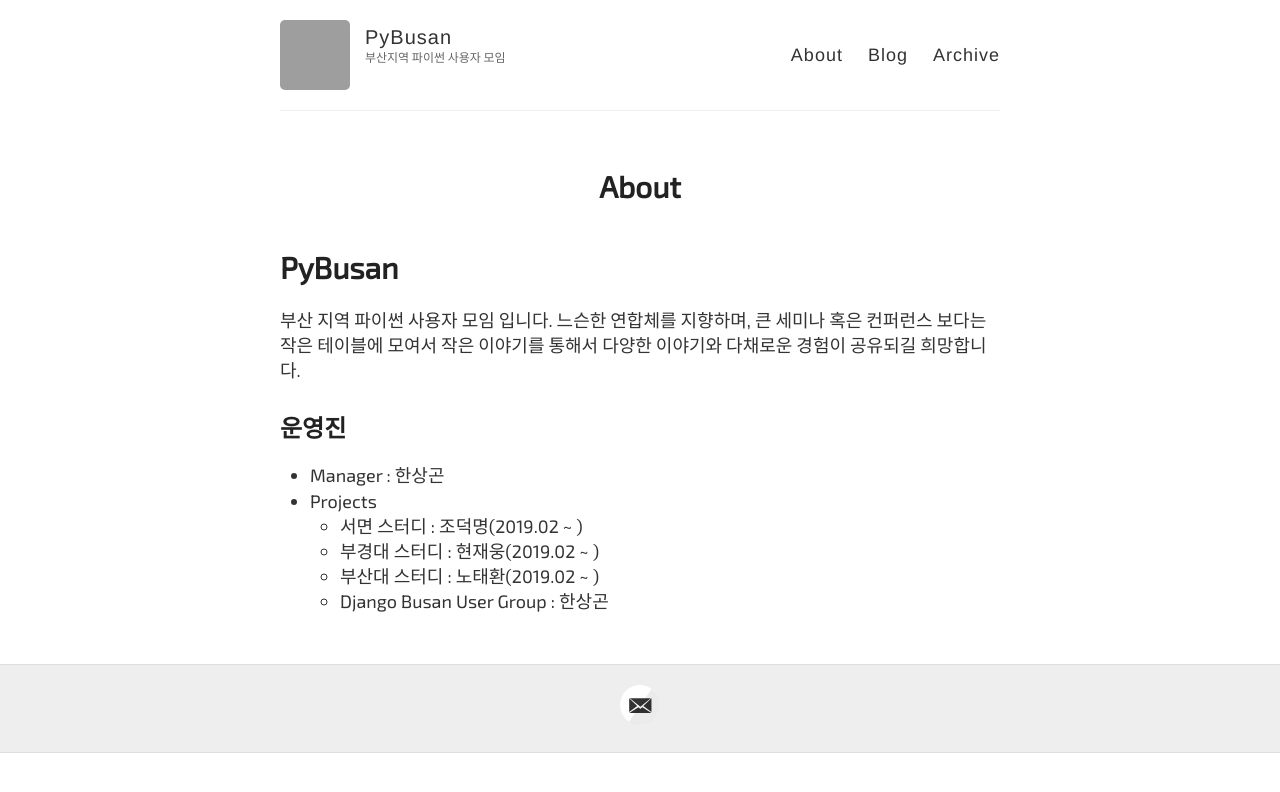
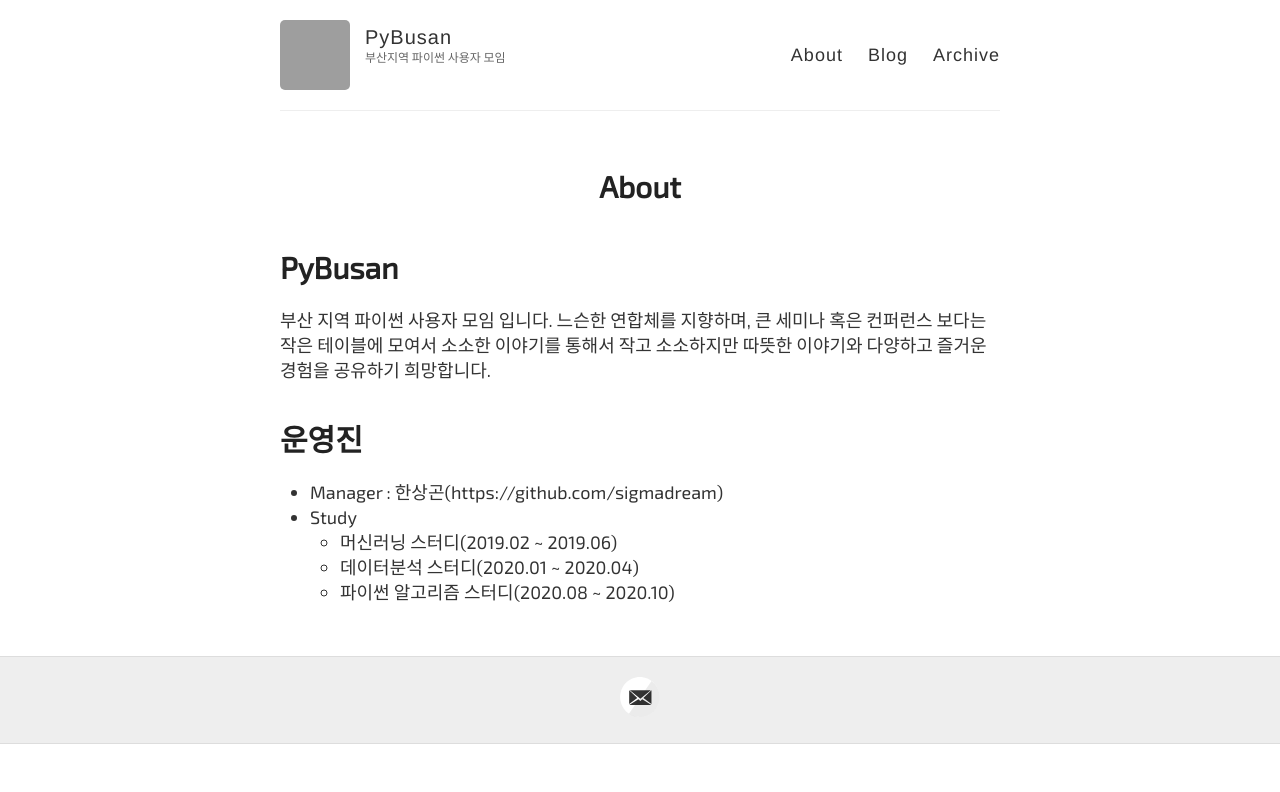
Before and after one commit to pybusan/pybusan.github.io, a Jekyll site: the page built from about.md, in a window 1280 px wide. Shown: the top 792 px of the page. Built offline with Jekyll 4.4.1, drawn with Linux system fonts in a browser that asks for light colours; some web fonts are replaced; grey boxes are pictures that could not be loaded.

Commit message:
Update about.md

```diff
--- a/about.md
+++ b/about.md
@@ -6,13 +6,12 @@ permalink: /about/
 
 # PyBusan
 
-부산 지역 파이썬 사용자 모임 입니다. 느슨한 연합체를 지향하며, 큰 세미나 혹은 컨퍼런스 보다는 작은 테이블에 모여서 작은 이야기를 통해서 다양한 이야기와 다채로운 경험이 공유되길 희망합니다.
+부산 지역 파이썬 사용자 모임 입니다. 느슨한 연합체를 지향하며, 큰 세미나 혹은 컨퍼런스 보다는 작은 테이블에 모여서 소소한 이야기를 통해서 작고 소소하지만 따뜻한 이야기와 다양하고 즐거운 경험을 공유하기 희망합니다.
 
-## 운영진
+# 운영진
 
-- Manager : 한상곤
-- Projects
-  - 서면 스터디 : 조덕명(2019.02 ~ )
-  - 부경대 스터디 : 현재웅(2019.02 ~ )
-  - 부산대 스터디 : 노태환(2019.02 ~ )
-  - Django Busan User Group : 한상곤
+- Manager : 한상곤(https://github.com/sigmadream)
+- Study
+  - 머신러닝 스터디(2019.02 ~ 2019.06)
+  - 데이터분석 스터디(2020.01 ~ 2020.04)
+  - 파이썬 알고리즘 스터디(2020.08 ~ 2020.10)
```
